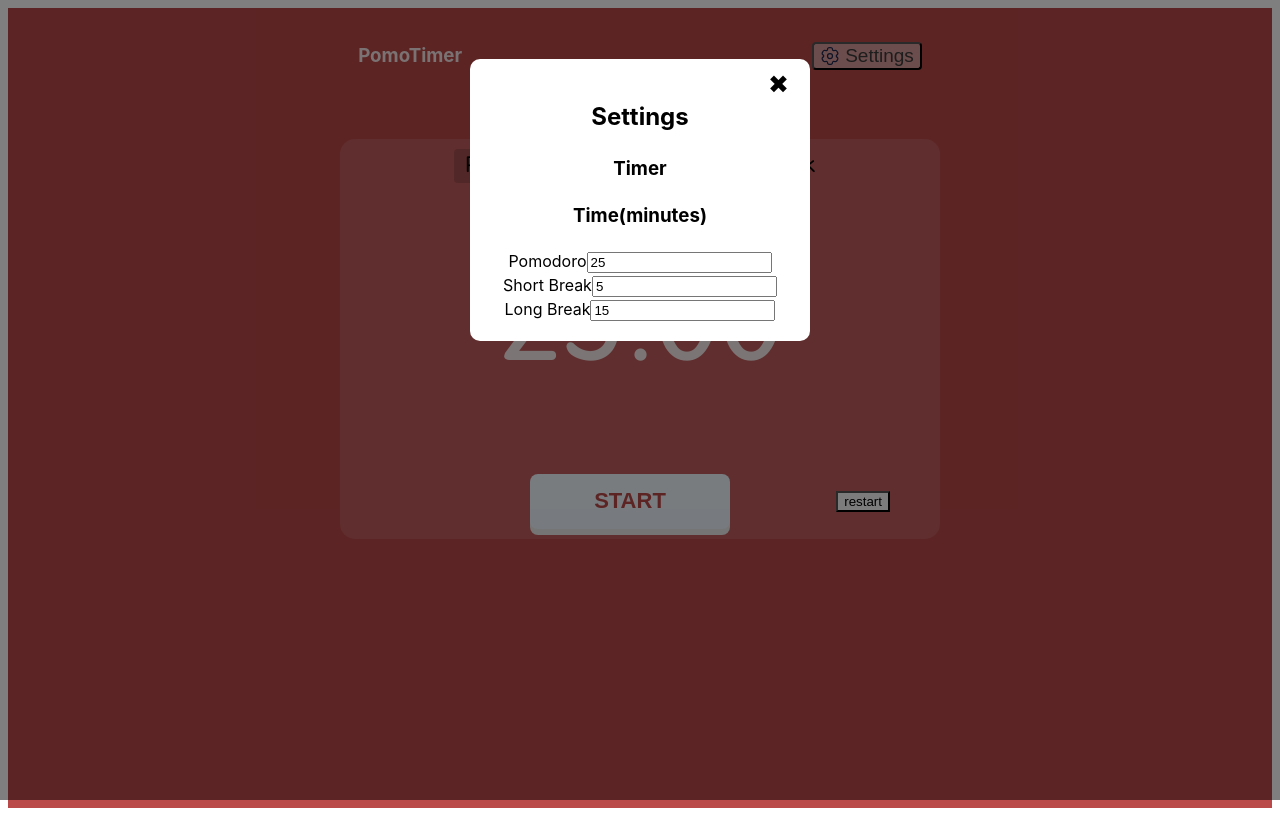
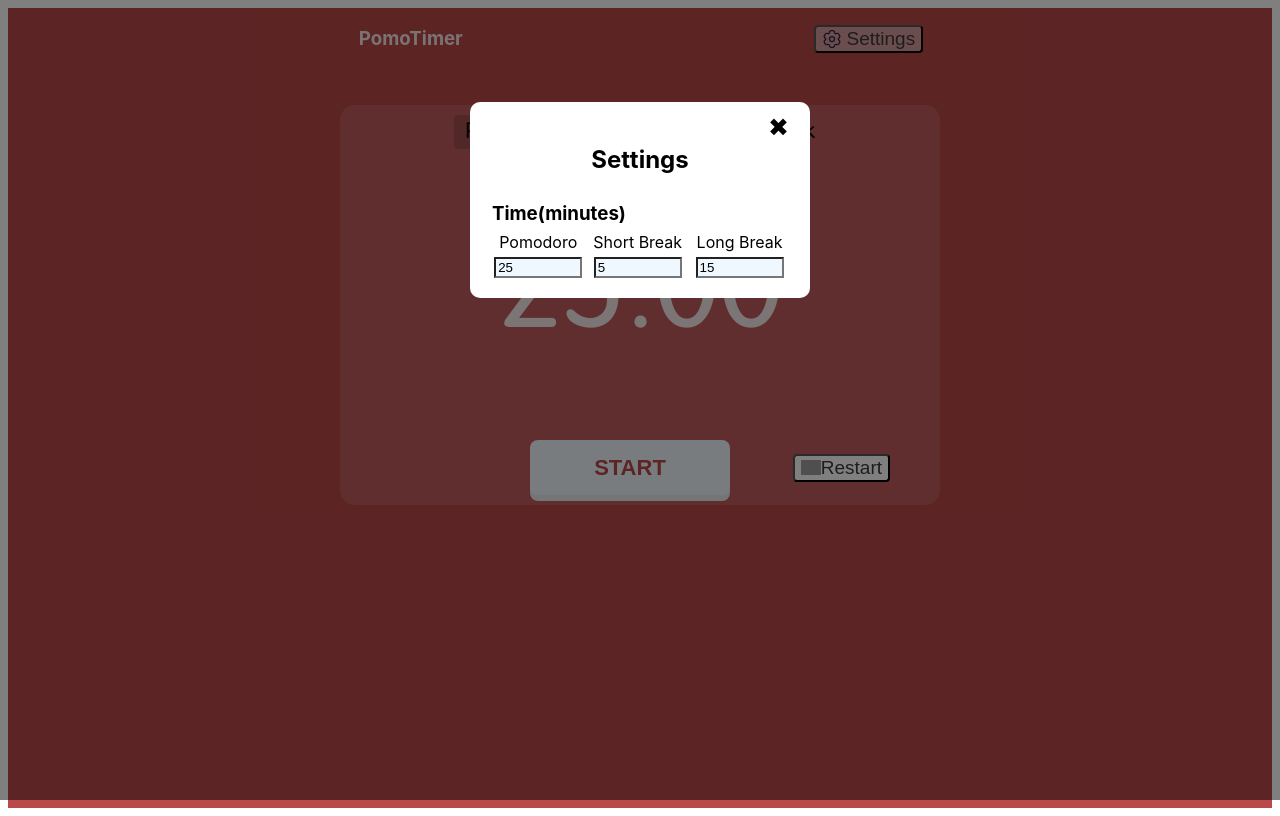
Before and after one commit to Deras879/Pomodoro-Timer, a React (Vite) app: page / in a window 1280 px wide. Both pictures are taken after a click on the button "Settings". Built offline with nearby package versions, Linux system fonts and the light colour scheme; grey boxes are pictures that could not be loaded.

Commit message:
Funcionalidad restar, ajustes visuales y correccion de bugs

```diff
--- /dev/null
+++ b/src/components/settingscomponent/Settings.css
@@ -0,0 +1,24 @@
+.title {
+  display: flex;
+  justify-content: center;
+}
+
+.subtitle {
+  display: flex;
+  padding: 0 0 0 0;
+  height: fit-content;
+}
+
+h3 {
+  margin: 2px 2px 2px 2px;
+}
+.inputs-div {
+  display: flex;
+  flex-direction: row;
+}
+
+.input {
+  background-color: aliceblue;
+  max-width: 80px;
+  color: black;
+}
--- a/src/components/settingscomponent/Settings.jsx
+++ b/src/components/settingscomponent/Settings.jsx
@@ -1,15 +1,16 @@
 import React from "react";
 import { useState, useEffect } from "react";
 import useTimerStore from "../../zustand/TimerStore";
+import "./Settings.css";
 
 const Settings = () => {
   const {
     setPomoTime,
     setBreakTime,
     setLongBreakTime,
-    pomoTime,
-    breakTime,
-    longBreakTime,
+    pomoTimeCopy,
+    breakTimeCopy,
+    longBreakTimeCopy,
   } = useTimerStore();
 
   const handleChange = (e) => {
@@ -31,49 +32,48 @@ const Settings = () => {
   };
   return (
     <div>
-      <div>
+      <div className="title">
         <h2>Settings</h2>
       </div>
-
-      <div>
-        <h3>Timer</h3>
-      </div>
-      <div>
+      <div className="subtitle">
         <h3>Time(minutes)</h3>
       </div>
       <form action="">
-        <div>
+        <div className="inputs-div">
           <div>
             <label htmlFor="">Pomodoro</label>
             <input
+              className="input"
               onChange={handleChange}
               id="pomodoro"
               type="number"
               step="1"
               min="0"
-              value={pomoTime / 60}
+              value={pomoTimeCopy / 60}
             />
           </div>
           <div>
             <label htmlFor="">Short Break</label>
             <input
+              className="input"
               onChange={handleChange}
               type="number"
               id="break"
               step="1"
               min="0"
-              value={breakTime / 60}
+              value={breakTimeCopy / 60}
             />
           </div>
           <div>
             <label htmlFor="">Long Break</label>
             <input
+              className="input"
               onChange={handleChange}
               type="number"
               id="longBreak"
               step="1"
               min="0"
-              value={longBreakTime / 60}
+              value={longBreakTimeCopy / 60}
             />
           </div>
         </div>
--- a/src/views/mainview/MainView.css
+++ b/src/views/mainview/MainView.css
@@ -55,6 +55,16 @@
   margin-right: 20px;
   transform: translateY(6px);
 }
+
+.extra-buttons-active {
+  display: flex;
+  position: absolute;
+  justify-content: flex-end;
+  opacity: 0;
+  right: 40px;
+  gap: 15px;
+}
+
 .extra-buttons {
   display: flex;
   position: absolute;
@@ -69,3 +79,18 @@
   font-weight: bold;
   font-family: "Arial Rounded";
 }
+
+.iconRestart {
+  width: 20px;
+}
+
+.restart {
+  border-radius: 4px;
+  display: flex;
+  align-items: center;
+  justify-content: center;
+  background-color: rgb(255, 255, 255);
+  color: rgb(58, 58, 58);
+  /* font-family: "Arial Rounded"; */
+  font-size: 19px;
+}
--- a/src/views/mainview/MainView.jsx
+++ b/src/views/mainview/MainView.jsx
@@ -3,14 +3,20 @@ import "./MainView.css";
 import useTimerStore from "../../zustand/TimerStore";
 import useColorStore from "../../zustand/ColorStore";
 import { useState, useEffect } from "react";
-import Settings from "../../components/settingscomponent/Settings";
+import iconRestart from "../../assets/iconRestart.svg";
 import PomodoroButton from "../../components/pomodoro button/PomodoroButton";
 
 const MainView = () => {
   const {
     pomoTime,
+    pomoTimeCopy,
     breakTime,
+    breakTimeCopy,
+    longBreakTimeCopy,
     longBreakTime,
+    setPomoTime,
+    setBreakTime,
+    setLongBreakTime,
     activeTimer,
     isRunning,
     setIsRunning,
@@ -33,6 +39,18 @@ const MainView = () => {
   }, [backgroundClass]);
 
   const handleButtonClick = (id) => {
+    if (isRunning) {
+      setIsRunning(false);
+
+      setTimeout(() => {
+        continueExecution(id);
+      }, 300);
+    } else {
+      continueExecution(id);
+    }
+  };
+
+  const continueExecution = (id) => {
     setActiveButton(id);
     if (id === 1) {
       setActiveTimer("pomoTime");
@@ -61,9 +79,13 @@ const MainView = () => {
 
   useEffect(() => {
     const startButton = document.getElementById("start-button");
-    if (isRunning == false) startButton.className = "start-button";
-    else {
+    const restartButton = document.getElementById("restart-button");
+    if (isRunning == false) {
+      startButton.className = "start-button";
+      restartButton.className = "extra-buttons";
+    } else {
       startButton.className = "start-button-active";
+      restartButton.className = "extra-buttons-active";
     }
   }, [isRunning]);
   const handleStart = () => {
@@ -80,6 +102,23 @@ const MainView = () => {
     if (activeTimer === "breakTime") return breakTime;
     if (activeTimer === "longBreakTime") return longBreakTime;
     return 0;
+  };
+
+  const handleRestart = () => {
+    switch (activeTimer) {
+      case "pomoTime":
+        setPomoTime(pomoTimeCopy / 60);
+        break;
+      case "breakTime":
+        setBreakTime(breakTimeCopy / 60);
+        break;
+      case "longBreakTime":
+        setLongBreakTime(longBreakTimeCopy / 60);
+        break;
+
+      default:
+        break;
+    }
   };
 
   return (
@@ -112,8 +151,11 @@ const MainView = () => {
           >
             {isRunning ? "PAUSE" : "START"}
           </button>
-          <div className="extra-buttons">
-            <button>restart</button>
+          <div id="restart-button" className="extra-buttons">
+            <button className="restart" onClick={handleRestart}>
+              <img src={iconRestart} className="iconRestart" alt="" />
+              Restart
+            </button>
           </div>
         </div>
       </div>
--- a/src/zustand/TimerStore.js
+++ b/src/zustand/TimerStore.js
@@ -2,13 +2,19 @@ import { create } from "zustand";
 
 const useTimerStore = create((set) => ({
   pomoTime: 1500, // 25 minutos en segundos
+  pomoTimeCopy: 1500, // 25 minutos en segundos
   breakTime: 300,
+  breakTimeCopy: 300,
   longBreakTime: 900,
+  longBreakTimeCopy: 900,
   isRunning: false,
   activeTimer: "pomoTime",
-  setPomoTime: (newTime) => set({ pomoTime: newTime * 60 }),
-  setBreakTime: (newTime) => set({ breakTime: newTime * 60 }),
-  setLongBreakTime: (newTime) => set({ longBreakTime: newTime * 60 }),
+  setPomoTime: (newTime) =>
+    set({ pomoTime: newTime * 60, pomoTimeCopy: newTime * 60 }),
+  setBreakTime: (newTime) =>
+    set({ breakTime: newTime * 60, breakTimeCopy: newTime * 60 }),
+  setLongBreakTime: (newTime) =>
+    set({ longBreakTime: newTime * 60, longBreakTimeCopy: newTime * 60 }),
   setIsRunning: (running) => set({ isRunning: running }),
   setActiveTimer: (timer) => set({ activeTimer: timer }),
 
```
